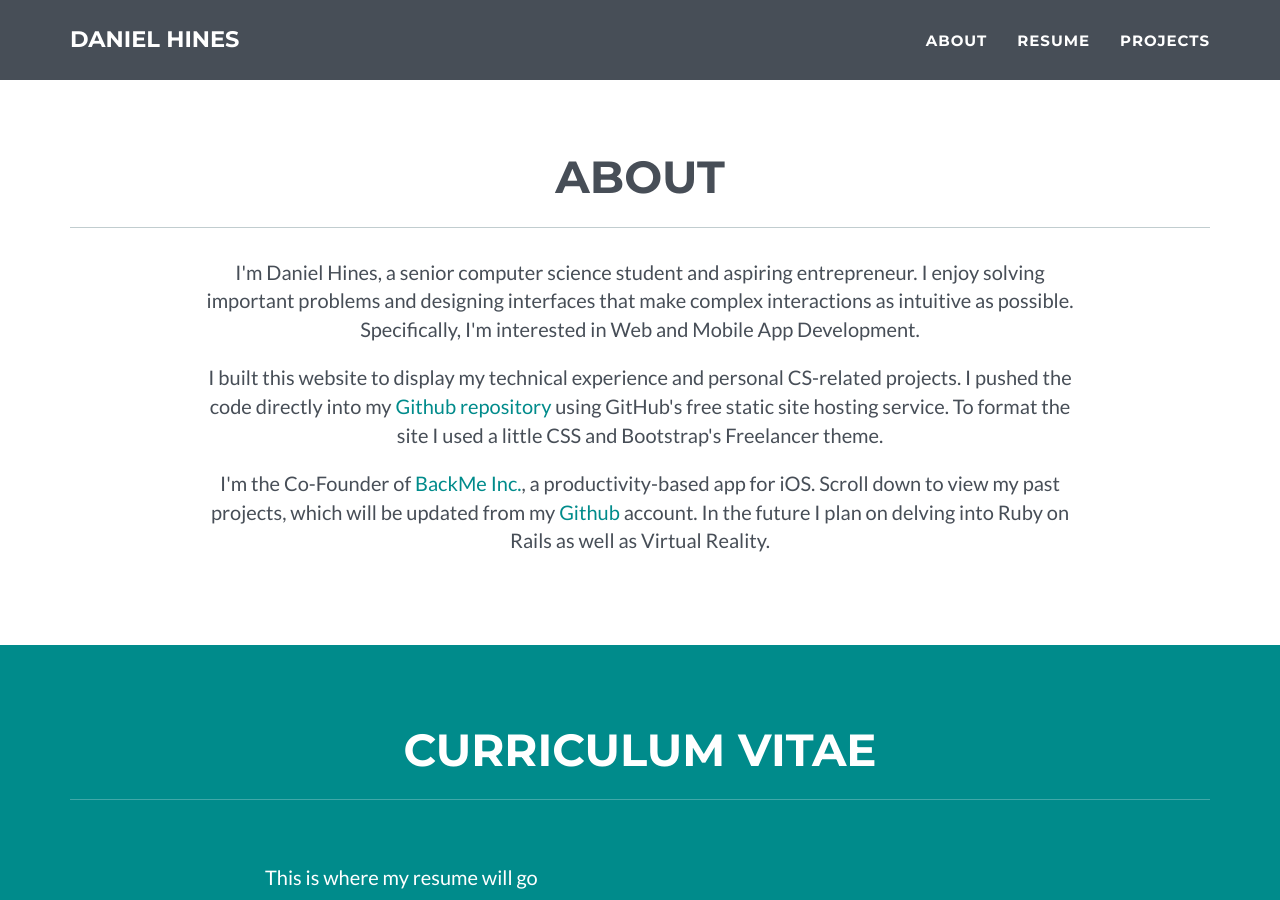
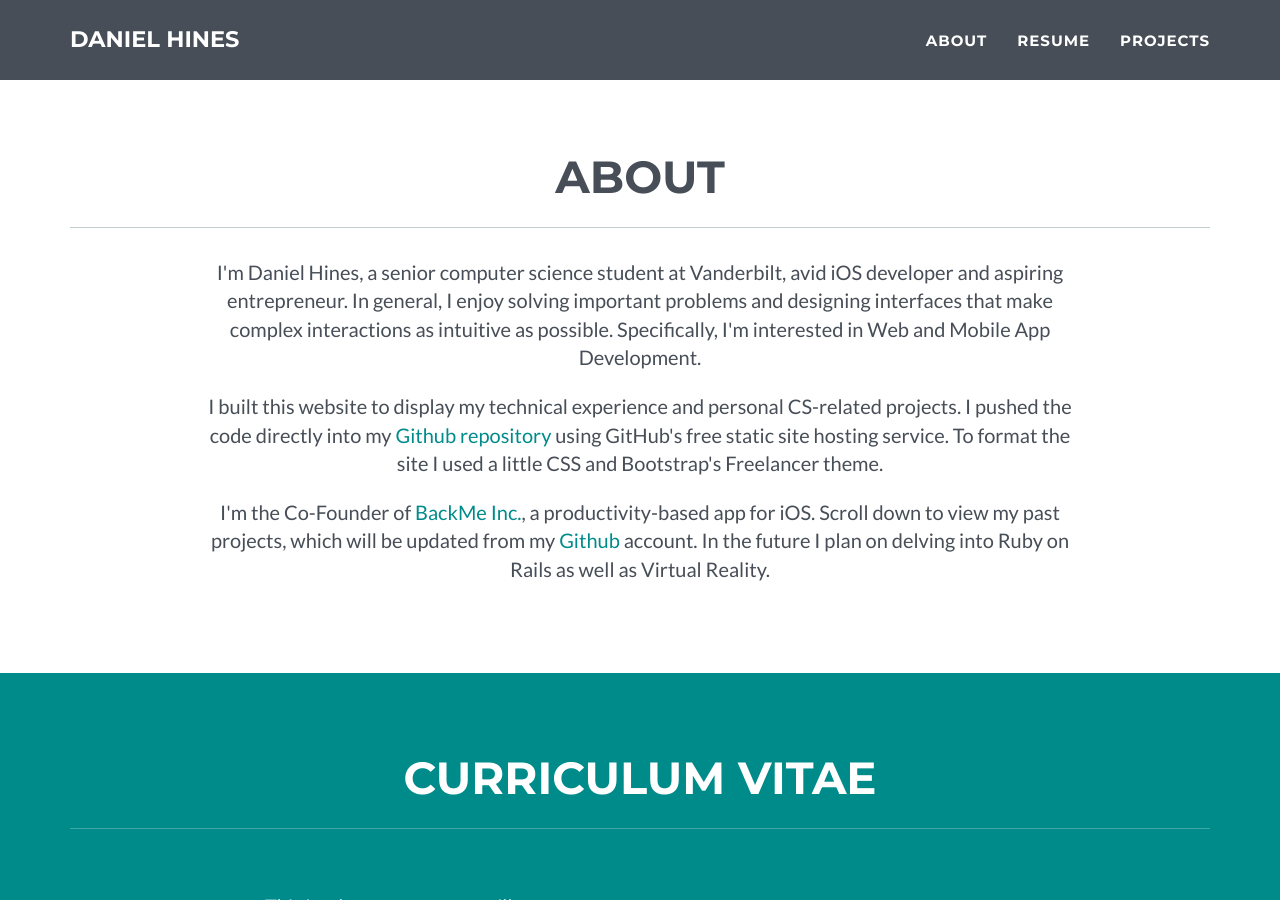
Before and after one commit to danielchines/danielchines.github.io, a Jekyll site: the page built from index.html, in a window 1280 px wide and 900 px high, scrolled down 751 px. Built offline with Jekyll 4.4.1, drawn with Linux system fonts in a browser that asks for light colours.

Commit message:
Update _config.yml

```diff
--- a/_config.yml
+++ b/_config.yml
@@ -30,8 +30,8 @@ color:
 # About section
 about:
   p1: |
-      I'm Daniel Hines, a senior computer science student and aspiring entrepreneur.
-      I enjoy solving important problems and designing interfaces that make complex interactions as intuitive as possible. Specifically, I'm interested in Web and Mobile App Development.
+    I'm Daniel Hines, a senior computer science student at Vanderbilt, avid iOS developer and aspiring entrepreneur.
+    In general, I enjoy solving important problems and designing interfaces that make complex interactions as intuitive as possible. Specifically, I'm interested in Web and Mobile App Development.
   p2: I built this website to display my technical experience and personal CS-related projects. I pushed the code directly into my <a href="https://github.com/danielchines/danielchines.github.io">Github repository</a> using GitHub's free static site hosting service. To format the site I used a little CSS and Bootstrap's Freelancer theme.
   p3: I'm the Co-Founder of <a href="https://backme.com">BackMe Inc.</a>, a productivity-based app for iOS. Scroll down to view my past projects, which will be updated from my <a href="https://github.com/danielchines">Github</a> account. In the future I plan on delving into Ruby on Rails as well as Virtual Reality.
 
```
